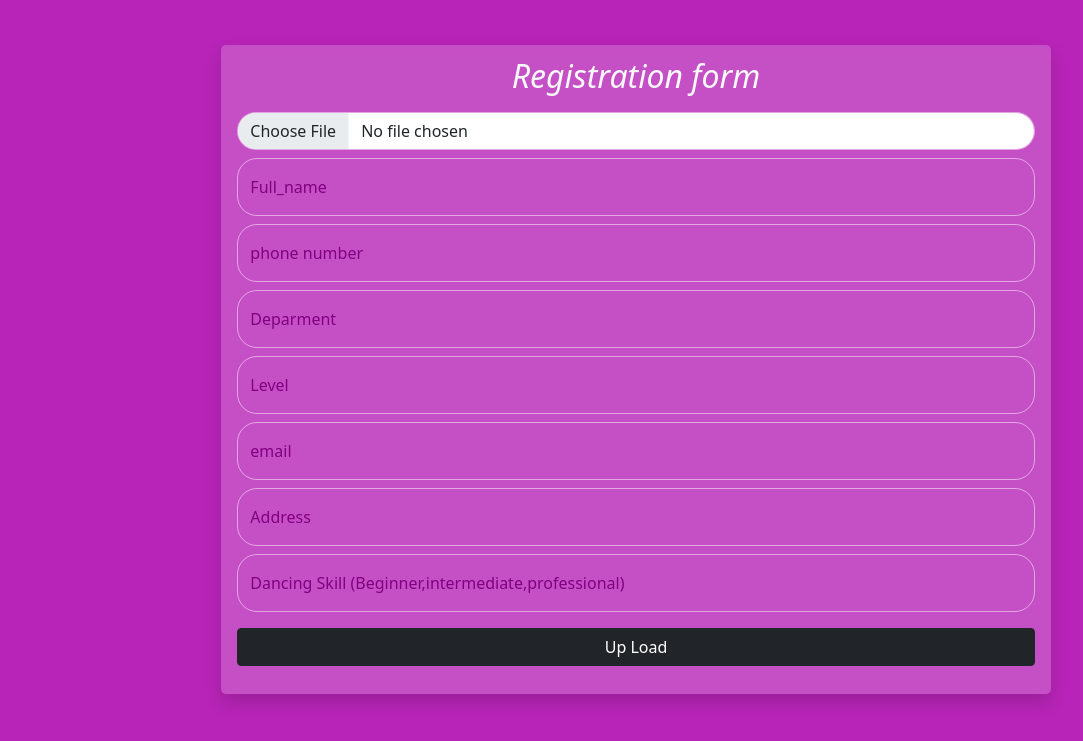
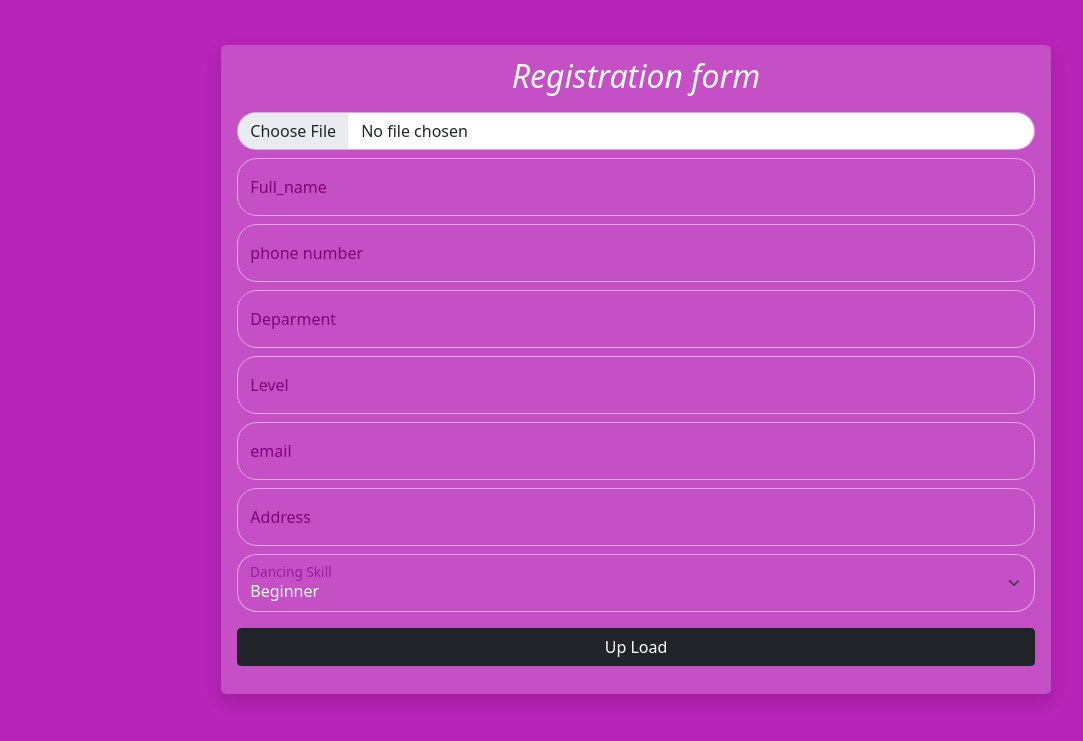
Before and after one commit to Oluwadebo/wonderland, a plain HTML site: page public/register.html in a window 1280 px wide. Shown: the part 75-816 px from the top of the page, without its empty margins (4-1087 px from the left). Drawn offline with nearby package versions, Linux system fonts and the light colour scheme; no server answers.

Commit message:
select burron add to register.html

```diff
--- a/public/register.html
+++ b/public/register.html
@@ -71,9 +71,12 @@
                     <label style="color: purple;" for="password">Address</label>
                   </div>
                   <div class="form-floating my-2">
-                    <input type="text" class="form-control bg-transparent" id="todoInp7" placeholder="Dancing Skill (Beginner,intermediate,professional)" style="border:1px solid rgba(255,255,255,.5);border-radius:20px; color: white;">
-                    <label style="color: purple;" for="text" class="d-none d-md-block">Dancing Skill (Beginner,intermediate,professional)</label>
-                    <label style="color: purple;" for="text" class="d-block d-md-none">Dancing Skill</label>
+                    <select class="form-select bg-transparent" id="todoInp7" style="border:1px solid rgba(255,255,255,.5);border-radius:20px; color: white;">
+                      <option value="1">Beginner</option>
+                      <option value="2">Intermediate</option>
+                      <option value="3">Professional</option>
+                    </select>
+                    <label for="floatingSelect" style="color: purple;">Dancing Skill</label>
                   </div>
                   <div class="mb-3">
                     <button class="btn btn-dark w-100 my-2" id="todoBtn">Up Load</button>
@@ -144,7 +147,10 @@
 
       document.getElementById("todoBtn").addEventListener("click", function(){
         if (fileInp.value !== "" && todoInp.value !== "" && todoInp2.value !== "" && todoInp3.value !== "" && todoInp4.value !== "" && todoInp5.value !== "" && todoInp7.value !== "") {
-          let todo = {pname:todoInp.value,number:todoInp2.value,address:todoInp3.value,email:todoInp4.value,Deparment:todoInp5.value,Level:todoInp6.value,Dancing:todoInp7.value}
+          let e = document.getElementById("todoInp7");
+          let value = e.value;
+          let text = e.options[e.selectedIndex].text;
+          let todo = {pname:todoInp.value,number:todoInp2.value,address:todoInp3.value,email:todoInp4.value,Deparment:todoInp5.value,Level:todoInp6.value,Dancing:text}
           let files = fileInp.files[0];
           let fileName = files.name;
           let date = new Date();
```
